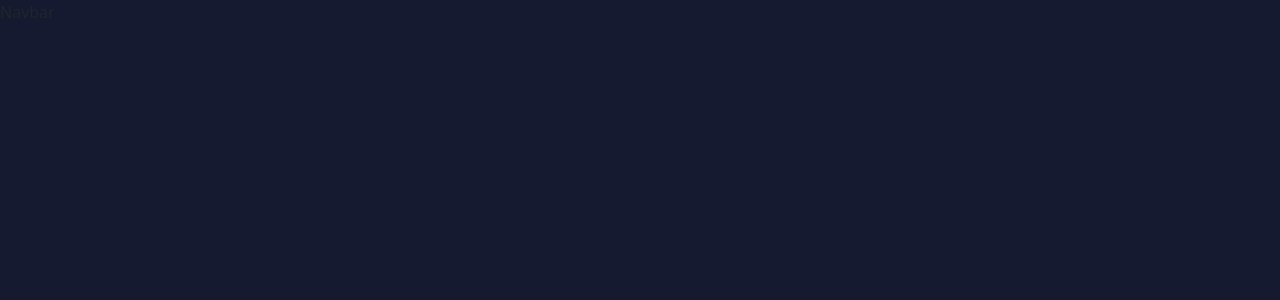
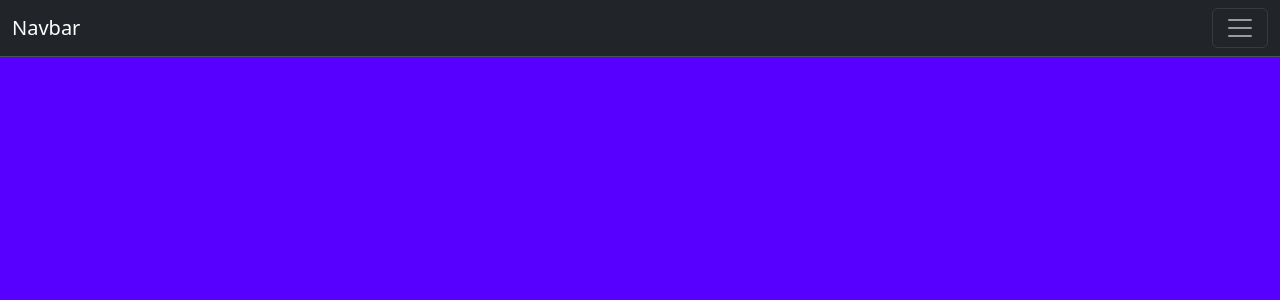
Before and after one commit to Dulitha99/portfolio, a React (Create React App) app in the folder portfolio/: page / in a window 1280 px wide. Shown: the top 300 px of the page. Built offline with nearby package versions, Linux system fonts and the light colour scheme.

Commit message:
changes 3

```diff
--- a/portfolio/public/index.html
+++ b/portfolio/public/index.html
@@ -1,5 +1,5 @@
 <!DOCTYPE html>
-<html lang="en">
+<html lang="en" >
   <head>
     <meta charset="utf-8" />
     <link rel="icon" href="%PUBLIC_URL%/favicon.ico" />
--- a/portfolio/src/App.scss
+++ b/portfolio/src/App.scss
@@ -1,5 +1,5 @@
 body {
-    background-color: #161A30;
+    background-color: #5800FF;
     margin: 0;
     padding: 0;
   }
--- a/portfolio/src/components/Navbar/Navbar.jsx
+++ b/portfolio/src/components/Navbar/Navbar.jsx
@@ -2,7 +2,37 @@
 
 export const Navbar = () => {
   return (
-    <div>Navbar</div>
+    <div>
+        <nav class="navbar bg-dark border-bottom border-body" data-bs-theme="dark">
+  <div class="container-fluid">
+    <a class="navbar-brand" href="#">Navbar</a>
+    <button class="navbar-toggler" type="button" data-bs-toggle="collapse" data-bs-target="#navbarSupportedContent" aria-controls="navbarSupportedContent" aria-expanded="false" aria-label="Toggle navigation">
+      <span class="navbar-toggler-icon"></span>
+    </button>
+    <div class="collapse navbar-collapse" id="navbarSupportedContent">
+      <ul class="navbar-nav me-auto mb-2 mb-lg-0">
+        <li class="nav-item">
+          <a class="nav-link active" aria-current="page" href="#">Home</a>
+        </li>
+        <li class="nav-item">
+          <a class="nav-link" href="#">Projects</a>
+        </li>
+        <li class="nav-item">
+          <a class="nav-link" href="#">About</a>
+        </li>
+        <li class="nav-item">
+          <a class="nav-link" href="#">Contact Info</a>
+        </li>
+      </ul>
+      <form class="d-flex" role="search">
+        <input class="form-control me-2" type="search" placeholder="Search" aria-label="Search"/>
+        <button class="btn btn-danger" type="submit">Search</button>
+      </form>
+    </div>
+  </div>
+</nav>
+    </div>
+
 
   )
 }
```
